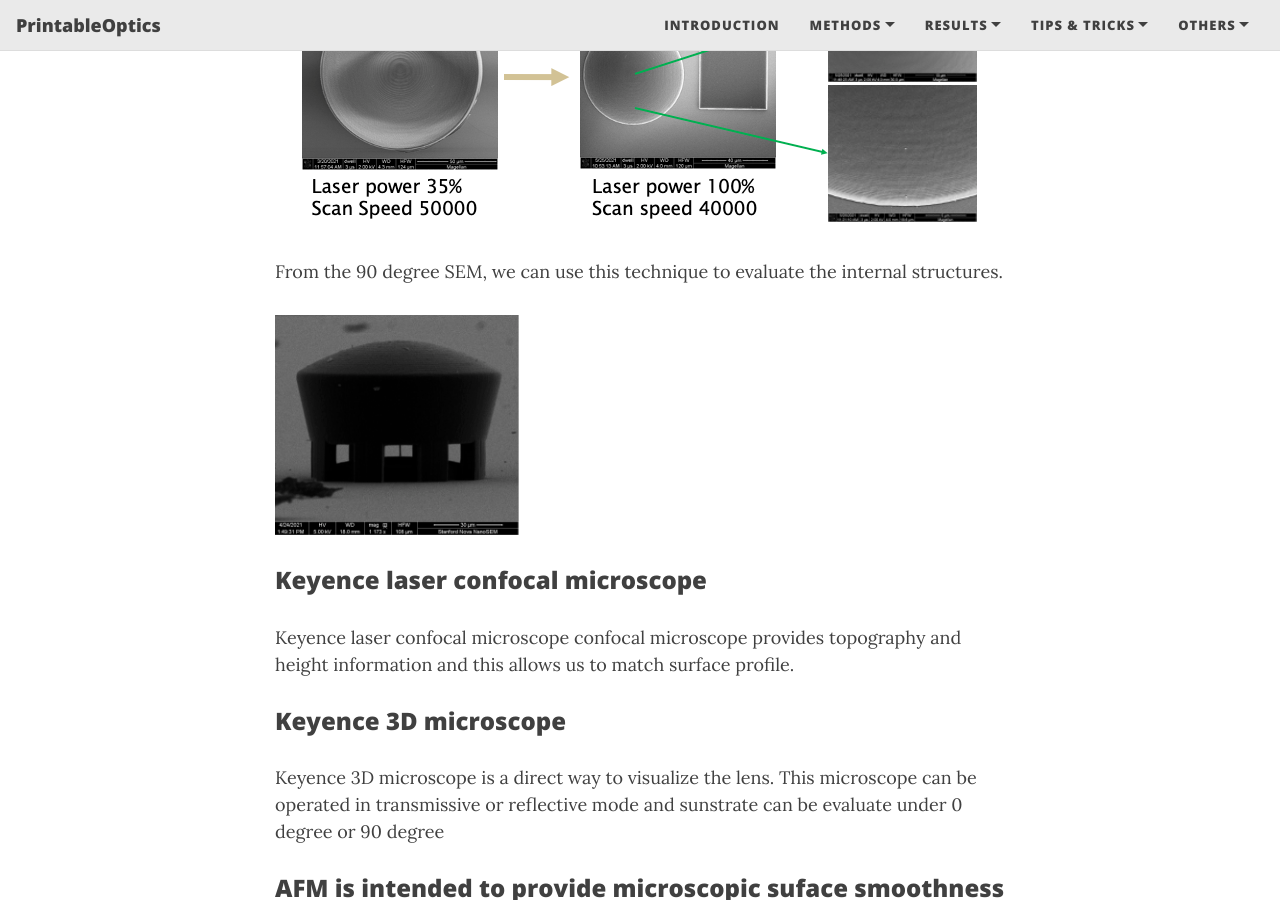
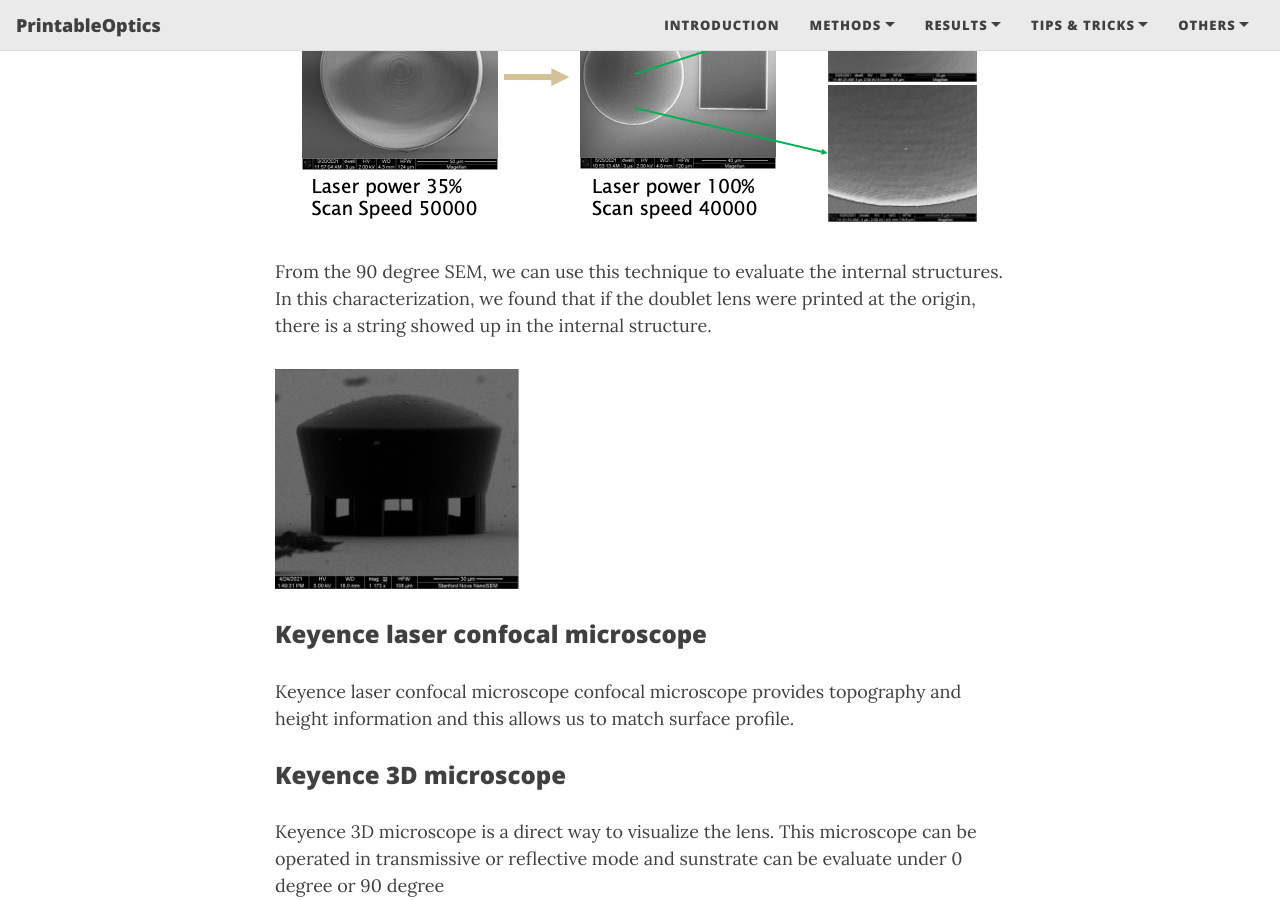
Before and after one commit to tingtsai/PrintableOptics, a Jekyll site: the page built from Characterizations.md, in a window 1280 px wide and 900 px high, scrolled down 659 px. Built offline with Jekyll 4.4.1, drawn with Linux system fonts in a browser that asks for light colours; nearby versions of some CDN libraries.

Commit message:
Update Characterizations.md

```diff
--- a/Characterizations.md
+++ b/Characterizations.md
@@ -15,6 +15,7 @@ SEM is intended to evaluate surface property and internal structure of the lens.
 
 
 From the 90 degree SEM, we can use this technique to evaluate the internal structures.
+In this characterization, we found that if the doublet lens were printed at the origin, there is a string showed up in the internal structure.
 
 
 ![](/assets/img/90deg.png)
```
